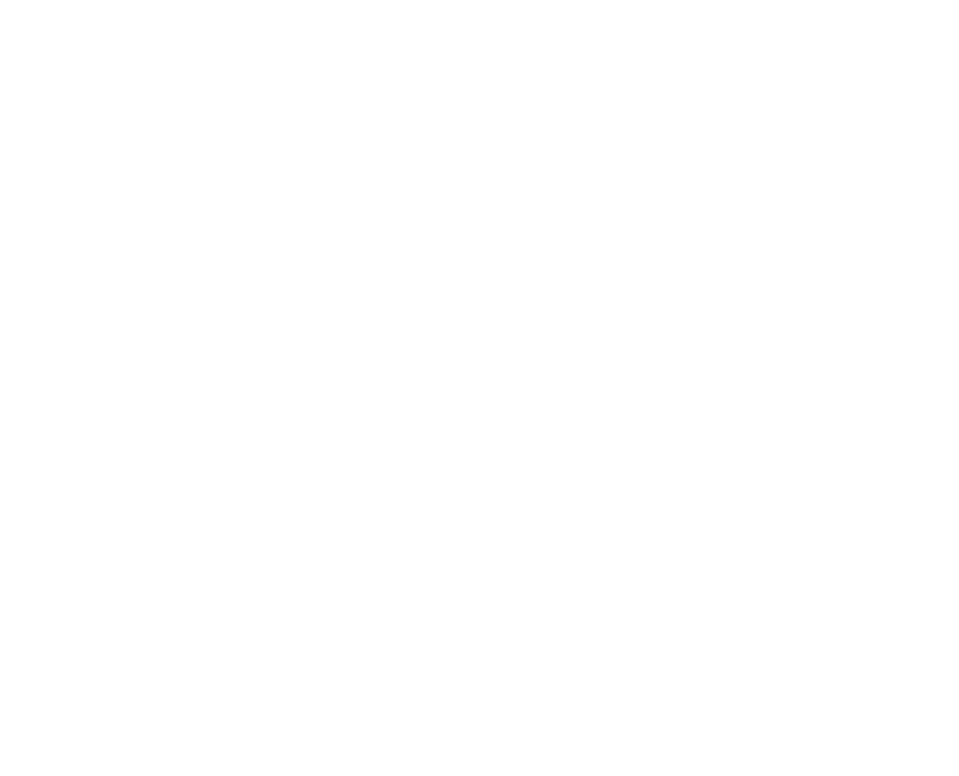
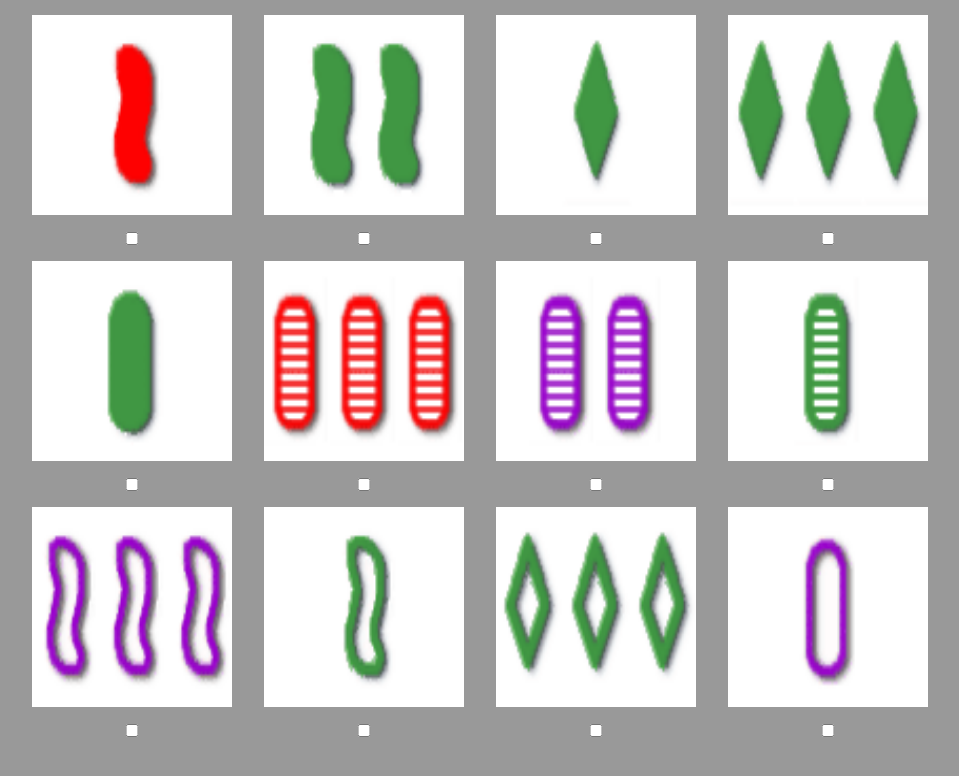
Before and after one commit to Wally93/Set_puzzle, a plain HTML site: page index.html in a window 1280 px wide. Shown: the whole page, without its empty margins (309-1268 px from the left). Drawn offline with nearby package versions, Linux system fonts and the light colour scheme.

Commit message:
found a way to check if 3 cards are selected

```diff
--- /dev/null
+++ b/css/style.css
@@ -0,0 +1,25 @@
+
+
+body {
+  background-color: #999;
+}
+
+#table {
+  width: 50%;
+  margin: auto;
+}
+
+img {
+  height: 200px;
+  width: 200px;
+}
+
+td {
+  padding: 5px 15px;
+}
+
+td input{
+  margin: auto;
+  width: 100%;
+
+}
--- a/index.html
+++ b/index.html
@@ -1,13 +1,102 @@
 <!DOCTYPE html>
-<html>
+<html lang="en">
   <head>
-    <meta charset="utf-8">
-    <title></title>
-    <script type="text/javascript" src="js/app.js">
-
-    </script>
+    <meta name="viewport" content="width=device-width, initial-scale=1">
+    <title>Puzzle-Set</title>
+    <link rel="stylesheet" href="css/style.css">
+    <script src="https://ajax.googleapis.com/ajax/libs/jquery/3.2.0/jquery.min.js"></script>
+    <script type="text/javascript" src="js/app.js"></script>
   </head>
   <body>
 
+      <div id="table">
+      <table>
+        <tr>
+        <td>
+          <img class="card1"  src="shapes/01.gif" alt="card">
+
+        </td>
+        <td>
+          <img class="card2" src="shapes/08.gif" alt="card">
+        </td>
+        <td>
+          <img  class="card3" src="shapes/16.gif" alt="card">
+        </td>
+        <td>
+          <img class="card4" src="shapes/18.gif" alt="card">
+        </td>
+      </tr>
+      <tr>
+        <td>
+          <input class"select1" type="checkbox" >
+        </td>
+        <td>
+          <input class"select2" type="checkbox" >
+        </td>
+        <td>
+          <input class"select3" type="checkbox" >
+        </td>
+        <td>
+          <input class"select4" type="checkbox" >
+        </td>
+      </tr>
+      <tr>
+        <td>
+          <img class="card5" src="shapes/25.gif" alt="card">
+        </td>
+        <td>
+          <img class="card6" src="shapes/48.gif" alt="card">
+        </td>
+        <td>
+          <img class="card7" src="shapes/50.gif" alt="card">
+        </td>
+        <td>
+          <img class="card8" src="shapes/52.gif" alt="card">
+        </td>
+      </tr>
+      <tr>
+        <td>
+          <input class"select5" type="checkbox" >
+        </td>
+        <td>
+          <input class"select6" type="checkbox" >
+        </td>
+        <td>
+          <input class"select7" type="checkbox" >
+        </td>
+        <td>
+          <input class"select8" type="checkbox" >
+        </td>
+      </tr>
+      <tr>
+        <td>
+          <img class="card9" src="shapes/60.gif" alt="card">
+        </td>
+        <td>
+          <img class="card10" src="shapes/61.gif" alt="card">
+        </td>
+        <td>
+          <img class="card11" src="shapes/72.gif" alt="card">
+        </td>
+        <td>
+          <img class="card12" src="shapes/76.gif" alt="card">
+        </td>
+      </tr>
+      <tr>
+        <td>
+          <input class"select9" type="checkbox" >
+        </td>
+        <td>
+          <input class"select10" type="checkbox" >
+        </td>
+        <td>
+          <input class"select11" type="checkbox" >
+        </td>
+        <td>
+          <input class"select12" type="checkbox" >
+        </td>
+      </tr>
+      </table>
+      </div>
   </body>
 </html>
--- a/js/app.js
+++ b/js/app.js
@@ -1,6 +1,6 @@
 
 
-
+/* check if its a set or not*/
 var object1 = { color:"red", shape:"square", number:1, shading:"full"};
 var object2 = { color:"green", shape:"circle", number:2, shading: "empty"};
 var object3 = { color:"blue", shape:"triangle", number:3, shading: "shred"};
@@ -21,3 +21,37 @@ alert("yes its a SET");
 else {
   alert("no its not a set");
 }
+
+  /* bind data to the cards */
+$(document).ready(function(){
+  $(".card1").data({ color:"red", shape:"squiggle", number:1, shading:"full"});
+  $(".card2").data({ color:"green", shape:"squiggle", number:2, shading:"full"});
+  $(".card3").data({ color:"green", shape:"diamond", number:1, shading:"full"});
+  $(".card4").data({ color:"green", shape:"diamond", number:3, shading:"full"});
+  $(".card5").data({ color:"green", shape:"oval", number:1, shading:"full"});
+  $(".card6").data({ color:"red", shape:"oval", number:3, shading:"shred"});
+  $(".card7").data({ color:"purple", shape:"oval", number:2, shading:"shred"});
+  $(".card8").data({ color:"green", shape:"oval", number:1, shading:"shred"});
+  $(".card9").data({ color:"purple", shape:"squiggle", number:3, shading:"empty"});
+  $(".card10").data({ color:"green", shape:"squiggle", number:1, shading:"empty"});
+  $(".card11").data({ color:"green", shape:"diamond", number:3, shading:"empty"});
+  $(".card12").data({ color:"purple", shape:"diamond", number:1, shading:"empty"});
+
+  $(".card3").click(function(){
+      alert($(".card9").data("color"));
+  });
+
+
+
+  /* alert me when 3 checkboxes are checked */
+  $("input[type=checkbox]").click(function CountCheckedBoxes(){
+      if($("input[type=checkbox]:checked").length > 2){
+      alert("3 cards are checked now!");
+       }
+       else {
+      alert("3 cards not checked yet");
+      }
+      });
+});
+
+/* now I'm trying to bind every checkbox to its card, and then find a way to compare the 3 selected cards to each other*/
```
Also changed, not shown: shapes/01.gif (added), shapes/08.gif (added), shapes/16.gif (added), shapes/18.gif (added), shapes/25.gif (added), shapes/48.gif (added), shapes/50.gif (added), shapes/52.gif (added), shapes/60.gif (added), shapes/61.gif (added), shapes/72.gif (added), shapes/76.gif (added).
